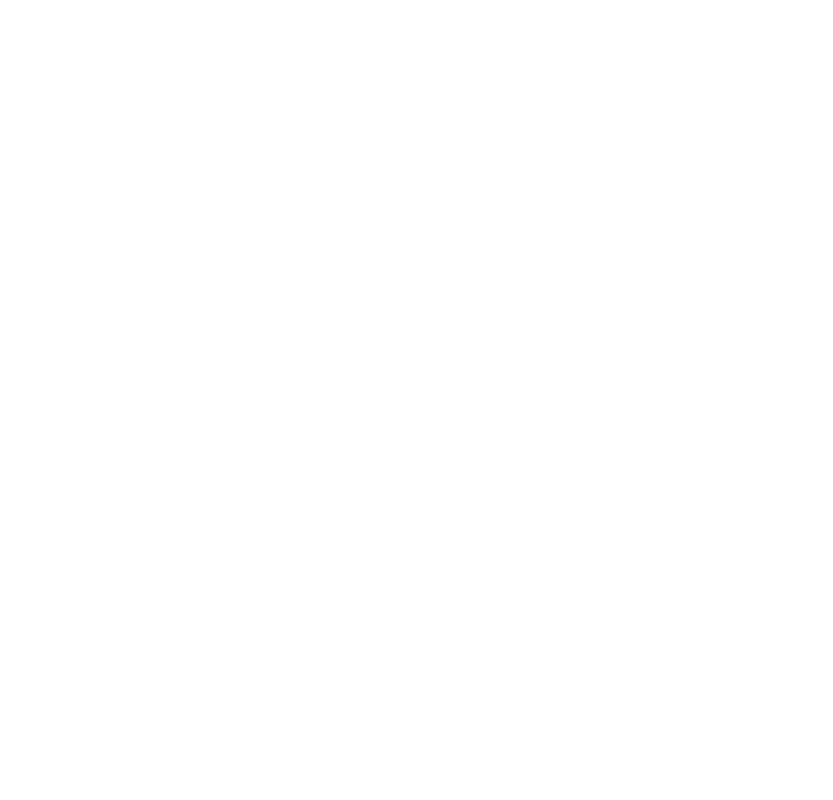
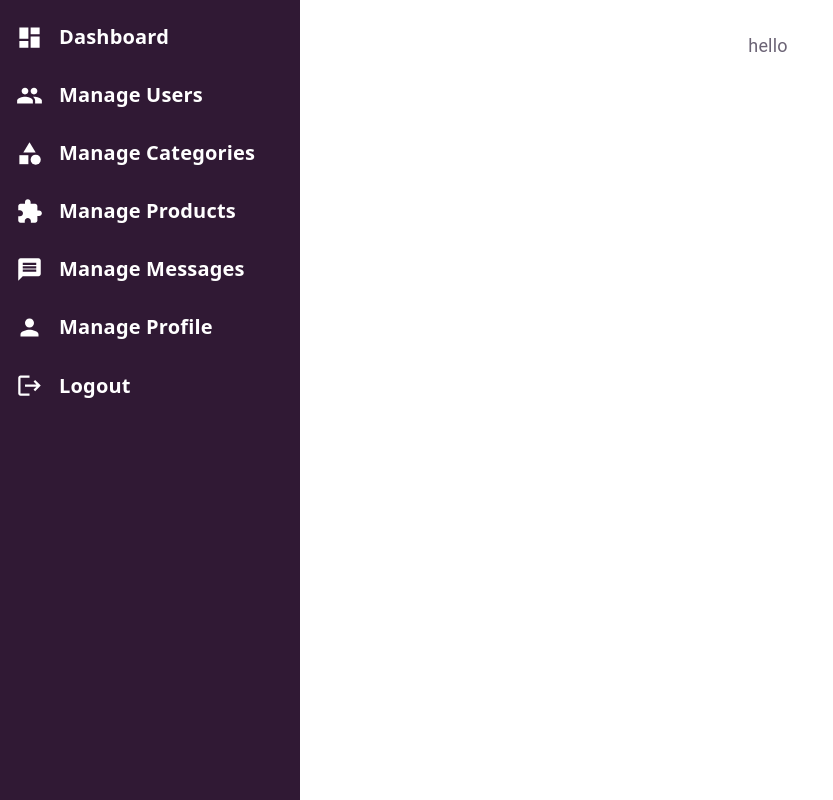
Before and after one commit to Sewar77/React6, a React (Vite) app in the folder react/: page /admin/dashboard in a window 1280 px wide. Before the commit this address had no page. Shown: the whole page, without its empty margins (0-833 px from the left). Built offline with nearby package versions, Linux system fonts and the light colour scheme.

Commit message:
admin sidebar

```diff
--- a/react/package.json
+++ b/react/package.json
@@ -12,6 +12,7 @@
   "dependencies": {
     "@emotion/react": "^11.14.0",
     "@emotion/styled": "^11.14.1",
+    "@mui/icons-material": "^9.5.0",
     "@mui/material": "^9.5.0",
     "@tailwindcss/vite": "^4.3.3",
     "react": "^19.2.8",
--- a/react/src/App.jsx
+++ b/react/src/App.jsx
@@ -4,6 +4,7 @@
 import LandinPage from "./Pages/LandingPage/LandingPage";
 import { Route, Routes } from "react-router-dom";
 import { Toaster } from "react-hot-toast";
+import AdminDashboard from "./components/Admin/AdminDashboard";
 function App() {
   return (
     <>
@@ -19,6 +20,7 @@
         <Route path="/login" element={<Login />} />
 
         {/* admin routes */}
+        <Route path="/admin/dashboard" element={<AdminDashboard />} />
 
         {/* //every route is a pagfe */}
       </Routes>
--- /dev/null
+++ b/react/src/components/Admin/AdminDashboard.jsx
@@ -0,0 +1,19 @@
+import { Box, Container, Typography } from "@mui/material";
+import { useAuth } from "../../Hooks/useAuth";
+import Sidebar from "./Sidebar/Sidebar";
+export default function AdminDashboard() {
+  const { currentUser } = useAuth();
+  return (
+    <>
+      {/* layout */}
+      <Box sx={{ display: "flex", flexDirection: "row" }}>
+        <Box sx={{ flex: 1 }}>
+          <Sidebar />
+        </Box>
+        <Box sx={{ flex: 4, my: 4 }}>
+          <Typography>hello {currentUser.name}</Typography>
+        </Box>
+      </Box>
+    </>
+  );
+}
--- /dev/null
+++ b/react/src/components/Admin/Sidebar/Sidebar.jsx
@@ -0,0 +1,64 @@
+import { Box, List, ListItem, ListItemButton } from "@mui/material";
+import { useAuth } from "../../../Hooks/useAuth";
+import { useNavigate } from "react-router-dom";
+import CategoryIcon from "@mui/icons-material/Category";
+import DashboardIcon from "@mui/icons-material/Dashboard";
+import GroupIcon from "@mui/icons-material/Group";
+import MessageIcon from "@mui/icons-material/Message";
+import ExtensionIcon from "@mui/icons-material/Extension";
+import LogoutIcon from "@mui/icons-material/Logout";
+import PersonIcon from "@mui/icons-material/Person";
+export default function Sidebar() {
+  const { lougout } = useAuth();
+  const navigate = useNavigate();
+
+  return (
+    <>
+      <Box
+        sx={{
+          position: "fixed",
+          width: "300px",
+          bgcolor: "#301934",
+          height: "100vh",
+          overflowY: "scroll",
+          color: "white",
+          fontSize: "20px",
+          fontWeight: "bold",
+        }}
+      >
+        <List>
+          <ListItem>
+            <DashboardIcon />
+            <ListItemButton onClick={() => navigate("/admin/dashboard")}>
+              Dashboard
+            </ListItemButton>
+          </ListItem>
+          <ListItem>
+            <GroupIcon />
+            <ListItemButton>Manage Users</ListItemButton>
+          </ListItem>
+          <ListItem>
+            <CategoryIcon />
+            <ListItemButton>Manage Categories</ListItemButton>
+          </ListItem>
+          <ListItem>
+            <ExtensionIcon />
+            <ListItemButton>Manage Products</ListItemButton>
+          </ListItem>
+          <ListItem>
+            <MessageIcon />
+            <ListItemButton>Manage Messages</ListItemButton>
+          </ListItem>
+          <ListItem>
+            <PersonIcon />
+            <ListItemButton>Manage Profile</ListItemButton>
+          </ListItem>
+          <ListItem>
+            <LogoutIcon />
+            <ListItemButton onClick={() => lougout()}>Logout</ListItemButton>
+          </ListItem>
+        </List>
+      </Box>
+    </>
+  );
+}
```
Also changed, not shown: 1 other file (tests, documents, lock files or other folders).
